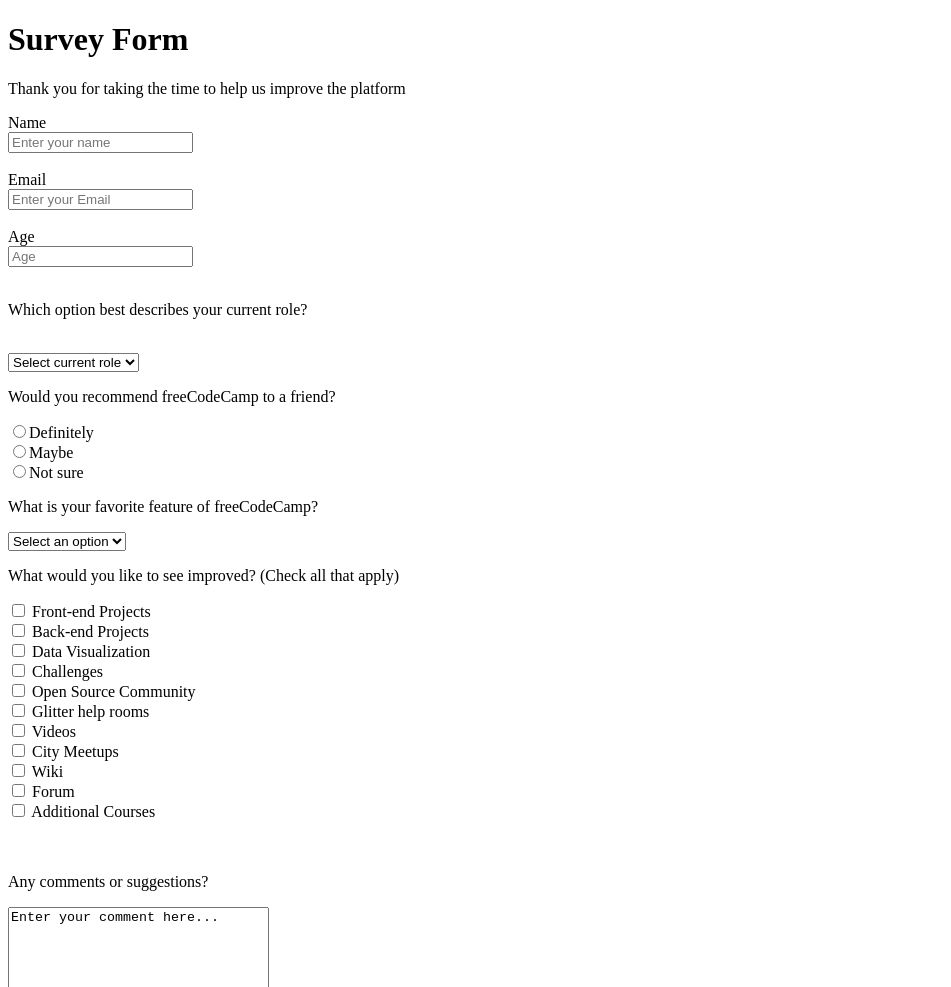
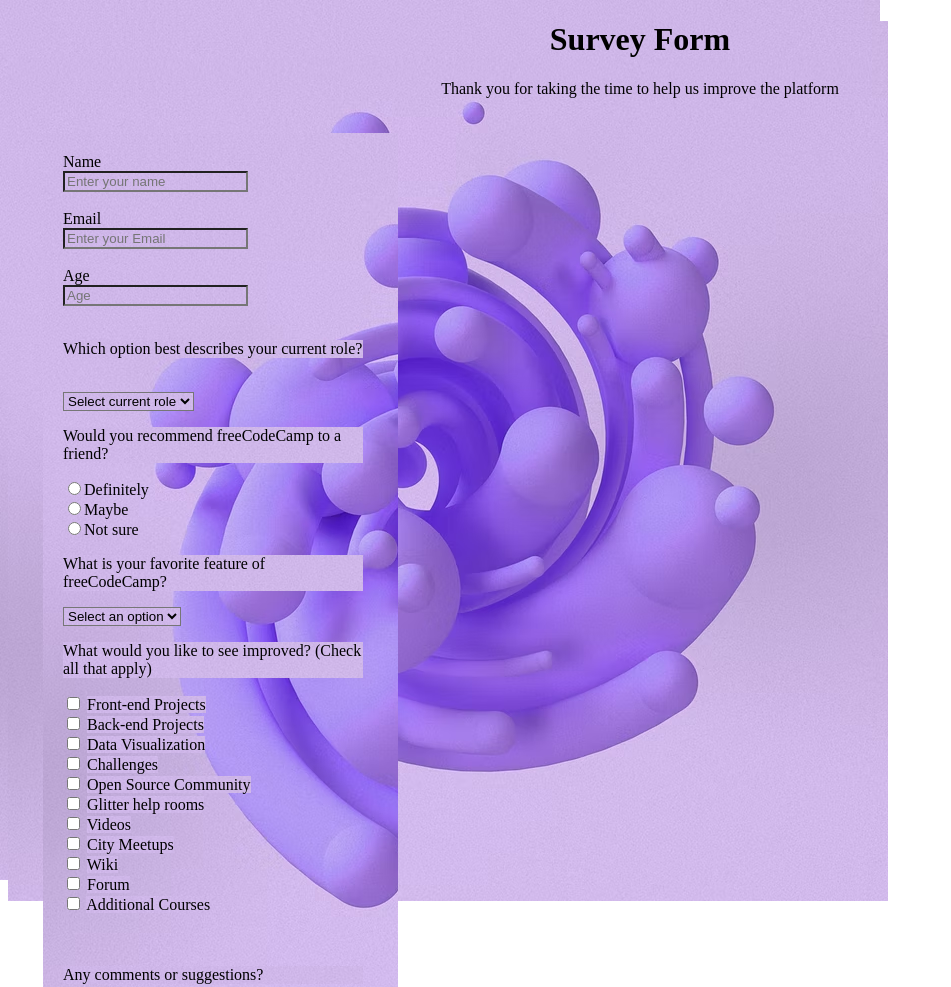
Before and after one commit to bianca1029/fcc-survey-form, a plain HTML site: page index.html in a window 1280 px wide. Shown: the top 987 px of the page, without its empty margins (0-951 px from the left). Drawn offline with Linux system fonts and the light colour scheme.

Commit message:
Fix errors & add border img

```diff
--- a/index.html
+++ b/index.html
@@ -11,9 +11,11 @@
 </head>
 
 <body>
+    <header>
         <h1>Survey Form</h1>
-    <p>Thank you for taking the time to help us improve the platform</p>
-    <div>
+        <p class="ty">Thank you for taking the time to help us improve the platform</p>
+    </header>
+
     <form>
         <label for="name">Name</label><br>
         <input type="text" id="name" name="name" placeholder="Enter your name"><br>
@@ -67,7 +69,7 @@
         <br>
         <p>Any comments or suggestions?</p>
         <textarea name="comments" rows="10" cols="30">Enter your comment here...</textarea>
-    </div>
+    </form>
 </body>
 
 </html>
--- a/styles.css
+++ b/styles.css
@@ -0,0 +1,22 @@
+@import url('https://fonts.googleapis.com/css2?family=Poppins:wght@200;400&display=swap');
+* {
+    background-image: url(bg.avif);
+    background-repeat: no-repeat;
+    background-size: auto;
+}
+
+form {
+    width: 300px;
+    border: 15px solid transparent;
+    padding: 20px;
+    margin: 20px;
+    border-radius: 5px;
+}
+
+h1 {
+    text-align: center;
+}
+
+.ty {
+    text-align: center;
+}
```
Also changed, not shown: bg.avif (added). Lines whose indentation alone changed are shown as unchanged.
